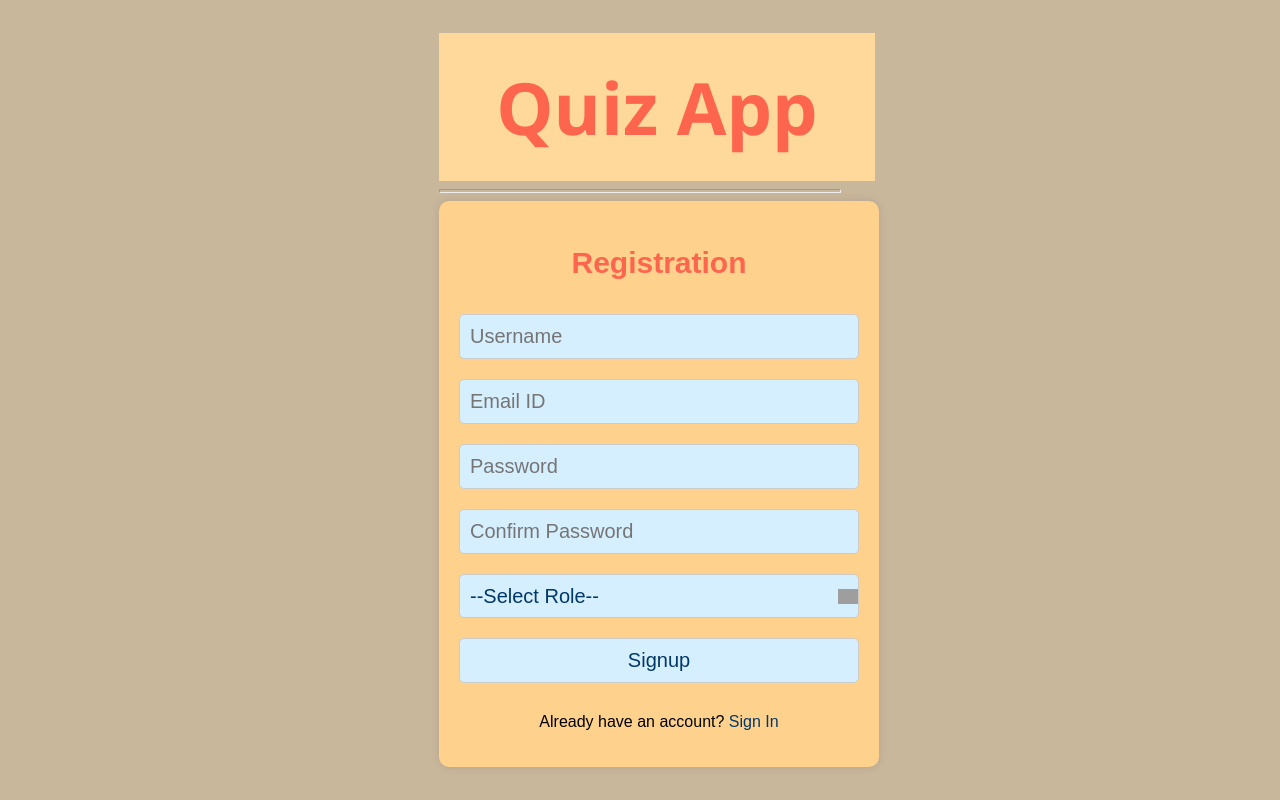
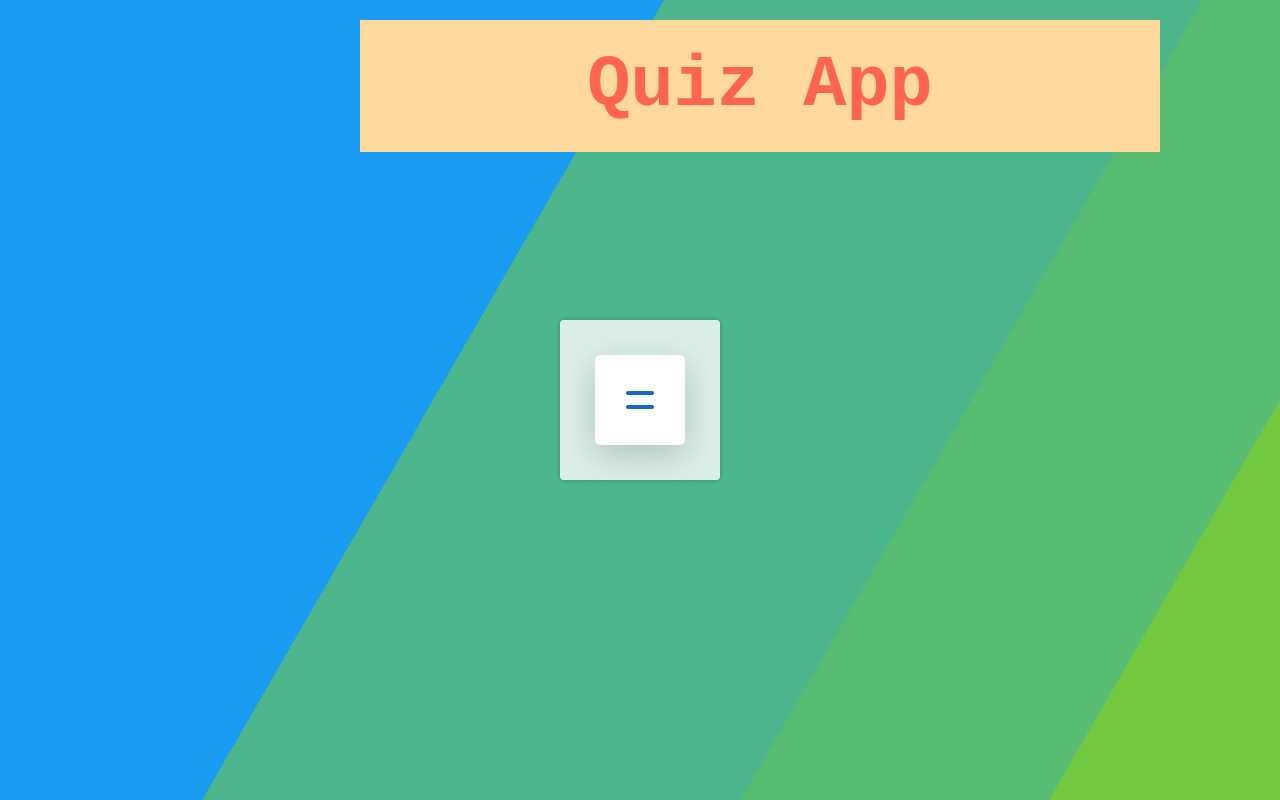
Before and after one commit to Rishabh10001/quizz, a React (Create React App) app: page / in a window 1280 px wide. Built offline with nearby package versions, Linux system fonts and the light colour scheme; grey boxes are pictures that could not be loaded; the HTML template or start-up script is replaced by a standard one.

Commit message:
UI opening

```diff
--- a/package.json
+++ b/package.json
@@ -10,6 +10,7 @@
     "react-dom": "^18.2.0",
     "react-router-dom": "^6.14.2",
     "react-scripts": "5.0.1",
+    "sass": "^1.65.1",
     "web-vitals": "^2.1.4"
   },
   "scripts": {
--- a/src/App.jsx
+++ b/src/App.jsx
@@ -5,6 +5,7 @@ import Questions from "./components/questions";
 import Header from "./components/header";
 import Registration from "./components/signup";
 import Login from "./components/login";
+import Opening from "./components/opening";
 // import quizList from "./components/quiz-list";
 
 const quizzes = [
@@ -29,8 +30,9 @@ const App = ()=>{
       <Routes>
 
         {/* <Route path="/" element = {<Home />} /> */}
+        <Route exact path="/" element = {<Opening />} />
         <Route path="/login" element = {<Login />} />
-        <Route path="/" element = {<Registration />} />
+        <Route path="/signup" element = {<Registration />} />
         <Route path="/questions" element = {<Questions questions={questions} />} />
         <Route path="/question-form" element = {<QuestionForm addQuestion={addQuestion} />} />
         <Route path="/quiz-list" element = {<quizList quizzes={quizzes} />}/>
--- a/src/components/header/index.jsx
+++ b/src/components/header/index.jsx
@@ -3,8 +3,13 @@ import './style.css'
 const Header = () => {
   return (
     <div>
-      <h1>Quiz App</h1>
-      <hr />
+      <div class="bg"></div>
+      <div class="bg bg2"></div>
+      <div class="bg bg3"></div>
+      <div class="content"></div>
+      <div class="floating">
+        <h1>Quiz App</h1>
+      </div>
     </div>
   )
 }
--- a/src/components/header/style.css
+++ b/src/components/header/style.css
@@ -1,17 +1,93 @@
 h1{
+    position: fixed;
     text-align: center;
     color: #FE654F;
     background-color: #FED99B;
     font-size: 30px;
     padding:25px ;
     margin : auto;
-    width:96%;
+    width:100%;
     font-size:72px;
     font-family: 'Segoe UI', Tahoma, Geneva, Verdana, sans-serif;
+    top: 0;
+    left: 0;
+    width: 100%;
 }
 
-hr{
-    width: 400px;
-    height: 2px;
-    color: #FE654F solid ;
+
+
+.floating {
+    position: fixed;
+    top: 0;
+    left: 0;
+    width: 50rem;
+    text-align: center;
+	animation-name: floating;
+	animation-duration: 3s;
+	animation-iteration-count: infinite;
+	animation-timing-function: ease-in-out;
+	margin-left: 22.5rem;
+	margin-top: 0.5rem;
 }
+
+@keyframes floating {
+	0% { transform: translate(0, 0px); }
+	50% { transform: translate(0, 15px); }
+	100% { transform: translate(0, -0px); }
+}
+
+
+html {
+    height:100%;
+  }
+
+  body {
+    margin:0;
+  }
+
+  .bg {
+    animation:slide 3s ease-in-out infinite alternate;
+    background-image: linear-gradient(-60deg, #6c3 50%, #09f 50%);
+    bottom:0;
+    left:-50%;
+    opacity:.5;
+    position:fixed;
+    right:-50%;
+    top:0;
+    z-index:-1;
+  }
+
+  .bg2 {
+    animation-direction:alternate-reverse;
+    animation-duration:4s;
+  }
+
+  .bg3 {
+    animation-duration:5s;
+  }
+
+  .content {
+    background-color:rgba(255,255,255,.8);
+    border-radius:.25em;
+    box-shadow:0 0 .25em rgba(0,0,0,.25);
+    box-sizing:border-box;
+    left:50%;
+    padding:10vmin;
+    position:fixed;
+    text-align:center;
+    top:50%;
+    transform:translate(-50%, -50%);
+  }
+
+  h1 {
+    font-family:monospace;
+  }
+
+  @keyframes slide {
+    0% {
+      transform:translateX(-25%);
+    }
+    100% {
+      transform:translateX(25%);
+    }
+  }
--- /dev/null
+++ b/src/components/opening/index.jsx
@@ -0,0 +1,28 @@
+import React from 'react';
+import './style.scss'
+const Opening = () => {
+  return (
+    <div>
+      <nav class="nav">
+      <input type="checkbox" class="nav__cb" id="menu-cb"/>
+      <div class="nav__content">
+        <ul class="nav__items">
+          <li class="nav__item">
+            <span class="nav__item-text">
+              <a href='/signup'>SignUp</a>
+            </span>
+          </li>
+          <li class="nav__item">
+            <span class="nav__item-text">
+              <a href='/login'>Login</a>
+            </span>
+          </li>
+        </ul>
+      </div>
+      <label class="nav__btn" for="menu-cb"></label>
+      </nav>
+    </div>
+  )
+}
+
+export default Opening
--- /dev/null
+++ b/src/components/opening/style.scss
@@ -0,0 +1,183 @@
+*, *:before, *:after {
+    box-sizing: border-box;
+    margin: 0;
+    padding: 0;
+  }
+
+  html, body {
+    height: 100%;
+  }
+
+  body {
+    &:before,
+    &:after {
+      content: "";
+      display: block;
+      height: 50%;
+      background:darken(#EAFBFF, 50%);
+    }
+
+    &:after {
+      background: #208FF9;
+    }
+  }
+
+  /* MAIN VARIABLES FOR CUSTOMIZATION */
+  $numOfItems: 4;
+  $navAT: 1s;
+  $textDelayStep: 0.1s;
+  /* -------------------------------- */
+
+  $font: Helvetica, Arial, sans-serif;
+
+  $btnSize: 90px;
+  $lineW: 28px;
+  $lineH: 4px;
+  $linesGap: 10px;
+  $linesTotalH: $lineH*2 + $linesGap;
+  $btnHorPad: ($btnSize - $lineW) / 2;
+  $btnVertPad: ($btnSize - $linesTotalH) / 2;
+
+
+  $itemsLeftPad: 20px;
+  $itemsRightPad: $itemsLeftPad + $btnSize;
+  $itemWidth: 70px;
+  $navItemsWidth: $itemsLeftPad + $itemsRightPad + $itemWidth * $numOfItems;
+
+  $textAT: $navAT - $textDelayStep * ($numOfItems - 1);
+  $textFadeAT: 0.2s;
+  $cub: cubic-bezier(.48,.43,.29,1.3);
+  $backCub: cubic-bezier(0.49,-0.3,.68,1.23);
+  $textCub: cubic-bezier(.48,.43,.7,2.5);
+
+  .nav {
+    overflow: hidden;
+    position: absolute;
+    left: 50%;
+    top: 50%;
+    width: auto;
+    height: $btnSize;
+    margin-top: $btnSize/-2;
+    background: #fff;
+    border-radius: 5px;
+    transform: translate3d(-50%,0,0);
+    box-shadow: 0 10px 35px rgba(0,0,0,0.2);
+
+    &__cb {
+      z-index: -1000;
+      position: absolute;
+      left: 0;
+      top: 0;
+      opacity: 0;
+      pointer-events: none;
+    }
+
+    &__content {
+      position: relative;
+      width: $btnSize;
+      height: 100%;
+      transition: width $navAT $backCub;
+
+      .nav__cb:checked ~ & {
+        transition: width $navAT $cub;
+        width: $navItemsWidth;
+      }
+    }
+
+    &__items {
+      position: relative;
+      width: $navItemsWidth;
+      height: 100%;
+      padding-left: $itemsLeftPad;
+      padding-right: $itemsRightPad;
+      list-style-type: none;
+      font-size: 0;
+    }
+
+    &__item {
+      display: inline-block;
+      vertical-align: top;
+      width: $itemWidth;
+      text-align: center;
+      color: #6C7784;
+      font-size: 14px;
+      line-height: $btnSize;
+      font-family: $font;
+      font-weight: bold;
+      perspective: 1000px;
+      transition: color 0.3s;
+      cursor: pointer;
+
+      &:hover {
+        color: darken(#EAFBFF, 50%);
+      }
+
+      &-text {
+        display: block;
+        height: 100%;
+        transform: rotateY(-70deg);
+        opacity: 0;
+        transition: transform $textAT $textCub, opacity $textAT;
+
+        .nav__cb:checked ~ .nav__content & {
+          transform: rotateY(0);
+          opacity: 1;
+          transition: transform $textAT $textCub, opacity $textFadeAT;
+        }
+
+        @for $i from 1 through $numOfItems {
+          .nav__item:nth-child(#{$i}) & {
+            transition-delay: ($numOfItems - $i) * $textDelayStep;
+          }
+
+          .nav__cb:checked ~ .nav__content .nav__item:nth-child(#{$i}) & {
+            transition-delay: ($i - 1) * $textDelayStep;
+          }
+        }
+      }
+    }
+
+    &__btn {
+      position: absolute;
+      right: 0;
+      top: 0;
+      width: $btnSize;
+      height: $btnSize;
+      padding: $btnVertPad $btnHorPad;
+      cursor: pointer;
+
+      &:before,
+      &:after {
+        content: "";
+        display: block;
+        width: $lineW;
+        height: $lineH;
+        border-radius: 2px;
+        background: #096DD3;
+        transform-origin: 50% 50%;
+        transition: transform $navAT $cub, background-color 0.3s;
+      }
+
+      &:before {
+        margin-bottom: $linesGap;
+      }
+
+      &:hover {
+        &:before,
+        &:after {
+          background: darken(#EAFBFF, 50%);
+        }
+      }
+
+      .nav__cb:checked ~ & {
+
+        &:before {
+          transform: translateY($linesGap/2 + $lineH/2) rotate(-225deg);
+        }
+
+        &:after {
+          transform: translateY($linesGap/-2 + $lineH/-2) rotate(225deg);
+        }
+      }
+    }
+  }
--- a/src/components/questions/index.jsx
+++ b/src/components/questions/index.jsx
@@ -6,6 +6,12 @@ const navigate =  useNavigate()
 const AddQuestion = () => {
   navigate("/question-form")
 }
+
+  // var ques  = {
+  //   question : question,
+  //   answer:answer
+  // };
+  localStorage.setItem()
   return (
     <div>
       {
```
Also changed, not shown: 1 other file (tests, documents, lock files or other folders).
